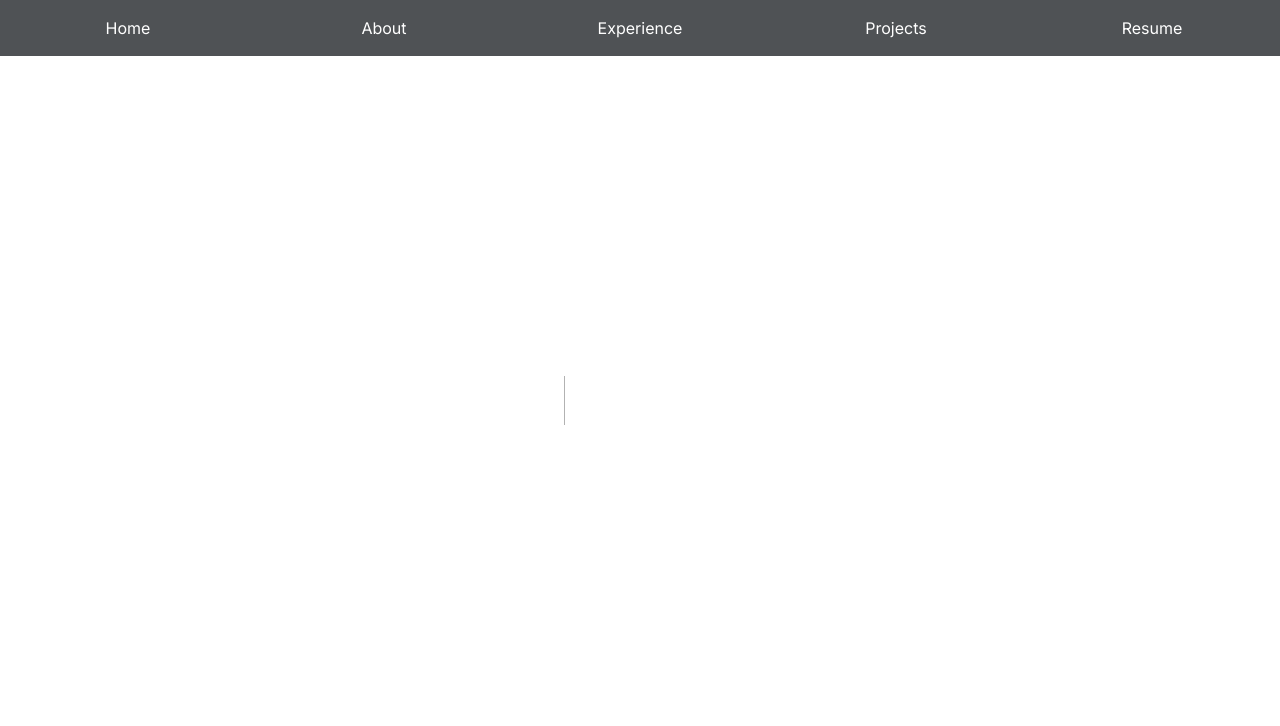
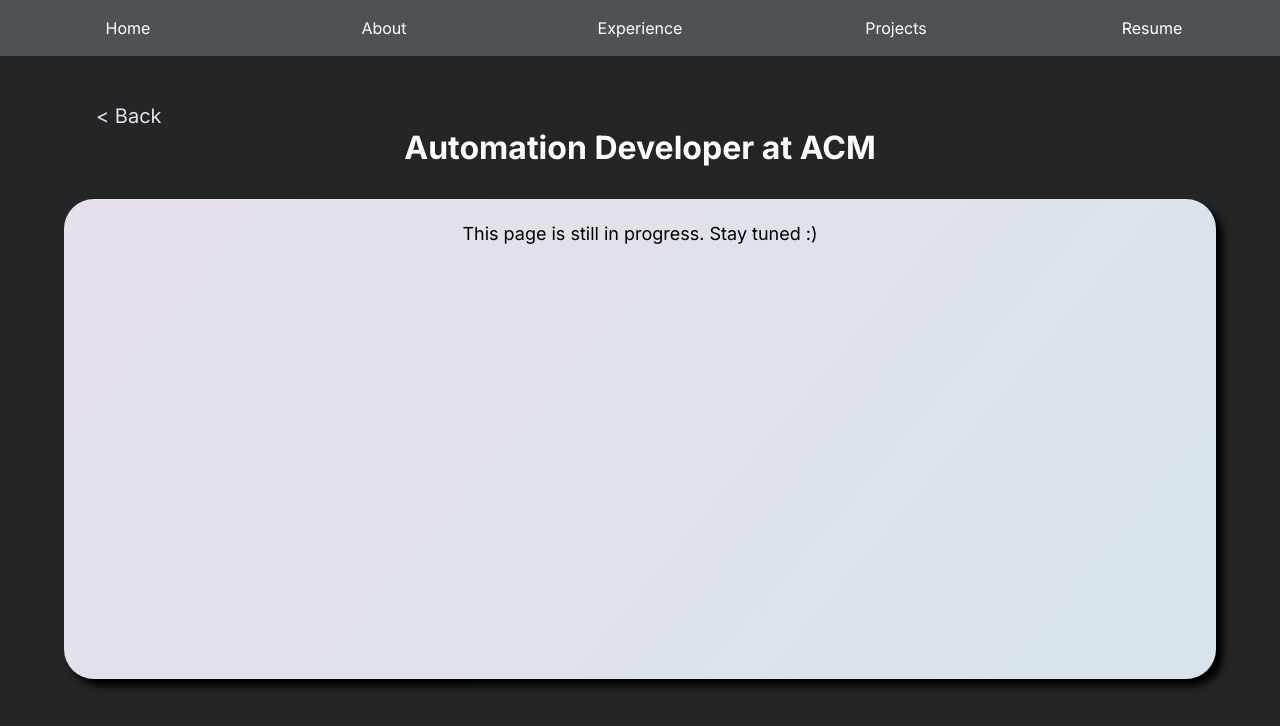
Before and after one commit to Stuart6557/portfolio-website, a Next.js app: page /experience/acm-ucsd in a window 1280 px wide. Before the commit this address had no page. Shown: the top 726 px of the page. Built offline with nearby package versions, Linux system fonts and the light colour scheme.

Commit message:
set up experience pages

```diff
--- /dev/null
+++ b/app/experience/acm-ucsd/page.tsx
@@ -0,0 +1,18 @@
+import BigCard from "@/app/components/BigCard";
+import styles from './style.module.scss';
+
+export default function ACMUcsd() {
+	return (
+		<BigCard
+			backNavLink="/experience"
+			title="Automation Developer at ACM"
+			content={
+				<div className={styles.content}>
+					<p>
+						This page is still in progress. Stay tuned :)
+					</p>
+				</div>
+			}
+		/>
+	);
+};
--- /dev/null
+++ b/app/experience/acm-ucsd/style.module.scss
@@ -0,0 +1,4 @@
+.content p {
+  color: var(--card-text-color);
+  font-size: large;
+}
--- /dev/null
+++ b/app/experience/triton-software-engineering/style.module.scss
@@ -0,0 +1,4 @@
+.content p {
+  color: var(--card-text-color);
+  font-size: large;
+}
--- /dev/null
+++ b/app/experience/ucsd-cs-tutor/style.module.scss
@@ -0,0 +1,4 @@
+.content p {
+  color: var(--card-text-color);
+  font-size: large;
+}
--- /dev/null
+++ b/app/experience/ucsd-researcher/style.module.scss
@@ -0,0 +1,4 @@
+.content p {
+  color: var(--card-text-color);
+  font-size: large;
+}
--- /dev/null
+++ b/app/experience/yonder-dynamics/style.module.scss
@@ -0,0 +1,4 @@
+.content p {
+  color: var(--card-text-color);
+  font-size: large;
+}
```
Also changed, not shown: app/experience/cards.ts (+10 -10 lines), app/experience/triton-software-engineering/page.tsx (added, +18 -0 lines), app/experience/ucsd-cs-tutor/page.tsx (added, +18 -0 lines), app/experience/ucsd-researcher/page.tsx (added, +18 -0 lines), app/experience/yonder-dynamics/page.tsx (added, +18 -0 lines).
